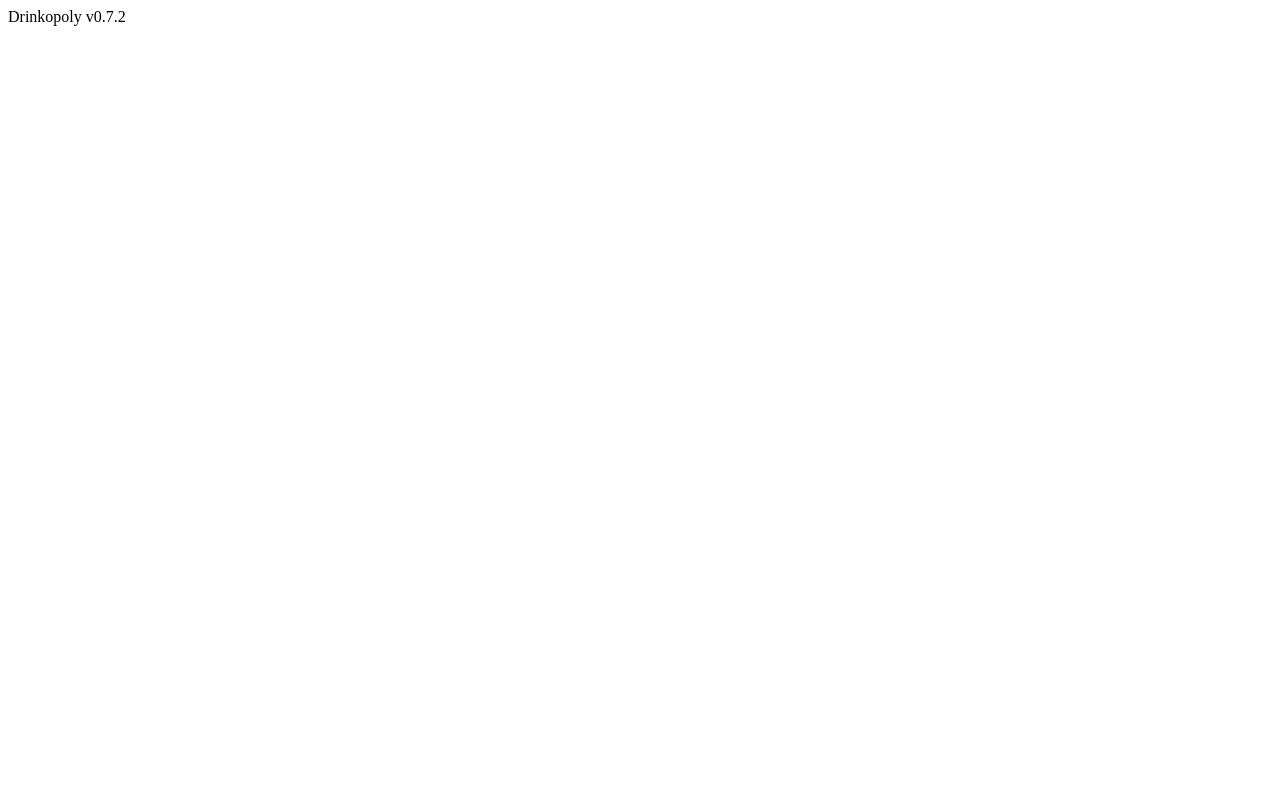
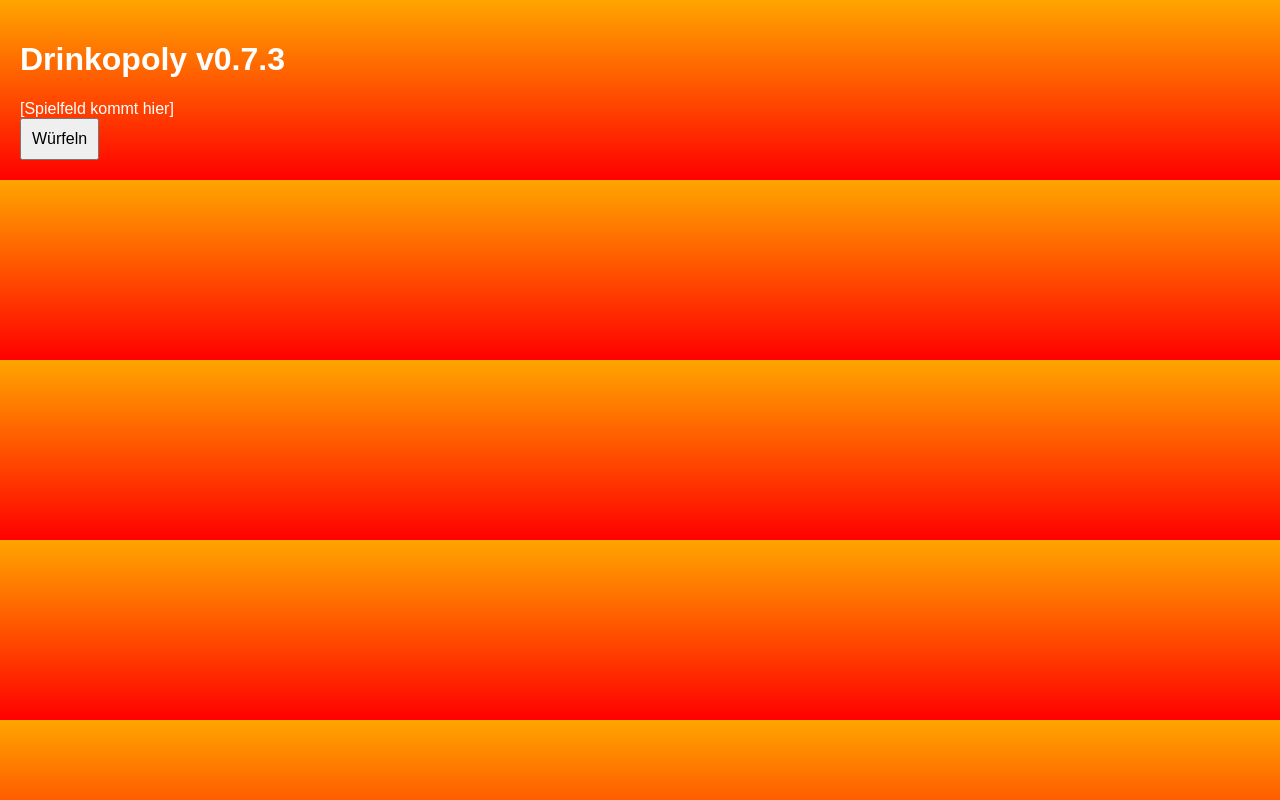
Before and after one commit to 22Malte/Drinkopoly, a plain HTML site: page index.html in a window 1280 px wide. Drawn offline with Linux system fonts and the light colour scheme.

Commit message:
Add files via upload

```diff
--- a/index.html
+++ b/index.html
@@ -1 +1,17 @@
-<!DOCTYPE html><html><head><title>Drinkopoly</title></head><body>Drinkopoly v0.7.2</body></html>
+<!DOCTYPE html>
+<html lang="de">
+<head>
+    <meta charset="UTF-8">
+    <title>Drinkopoly</title>
+    <link rel="stylesheet" href="style.css">
+</head>
+<body>
+    <div id="app">
+        <h1>Drinkopoly v0.7.3</h1>
+        <div id="board">[Spielfeld kommt hier]</div>
+        <div id="dice"></div>
+        <button onclick="rollDice()">Würfeln</button>
+    </div>
+    <script src="script.js"></script>
+</body>
+</html>
--- a/script.js
+++ b/script.js
@@ -1 +1,4 @@
-console.log('Drinkopoly 0.7.2 geladen');
+function rollDice() {
+    const dice = Math.floor(Math.random() * 6) + 1;
+    document.getElementById('dice').innerText = `Du hast eine ${dice} gewürfelt`;
+}
--- a/style.css
+++ b/style.css
@@ -1 +1,13 @@
-body { background: linear-gradient(orange, red); color: white; }
+body {
+    margin: 0;
+    background: linear-gradient(orange, red);
+    font-family: sans-serif;
+    color: white;
+}
+#app {
+    padding: 20px;
+}
+button {
+    padding: 10px;
+    font-size: 1rem;
+}
```
Also changed, not shown: cards.json (+11 -1 lines), logo.png.
